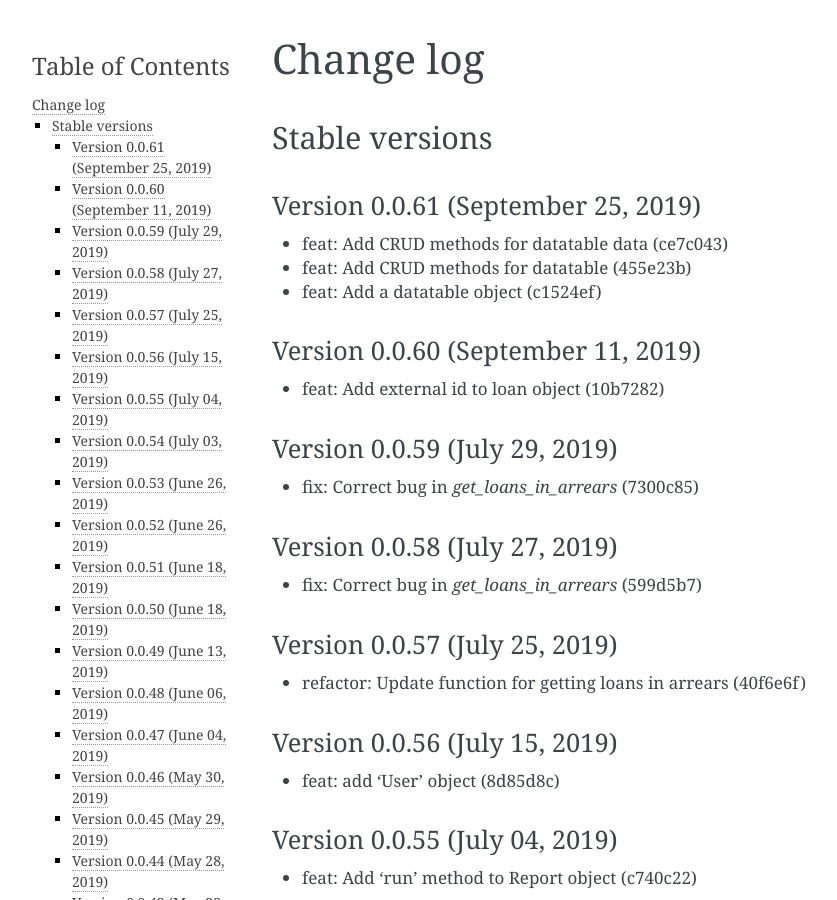
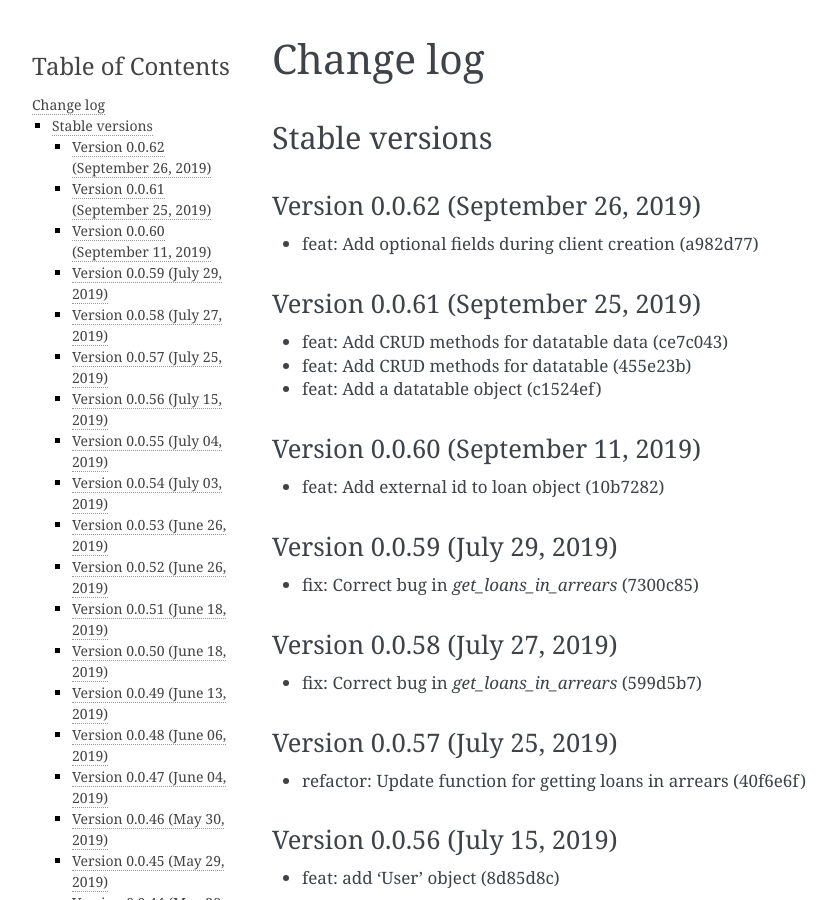
Before and after one commit to mobidevke/PyFineract, a Sphinx documentation site: the page built from docs/changes.rst, in a window 1280 px wide and 900 px high. Shown: the whole window, without its empty margins (148-985 px from the left). Built offline with Sphinx 7.4.7, drawn with Linux system fonts in a browser that asks for light colours; formulas are drawn with MathJax 3.

Commit message:
Publish version 0.0.62

```diff
--- a/docs/changes.rst
+++ b/docs/changes.rst
@@ -3,6 +3,11 @@ Change log
 
 Stable versions
 ~~~~~~~~~~~~~~~
+
+Version 0.0.62 (September 26, 2019)
+-------------------------------------
+
+* feat: Add optional fields during client creation (a982d77)
 
 Version 0.0.61 (September 25, 2019)
 -------------------------------------
--- a/setup.py
+++ b/setup.py
@@ -2,7 +2,7 @@ import textwrap
 
 import setuptools
 
-version = "0.0.61"
+version = "0.0.62"
 
 if __name__ == '__main__':
     setuptools.setup(
```
